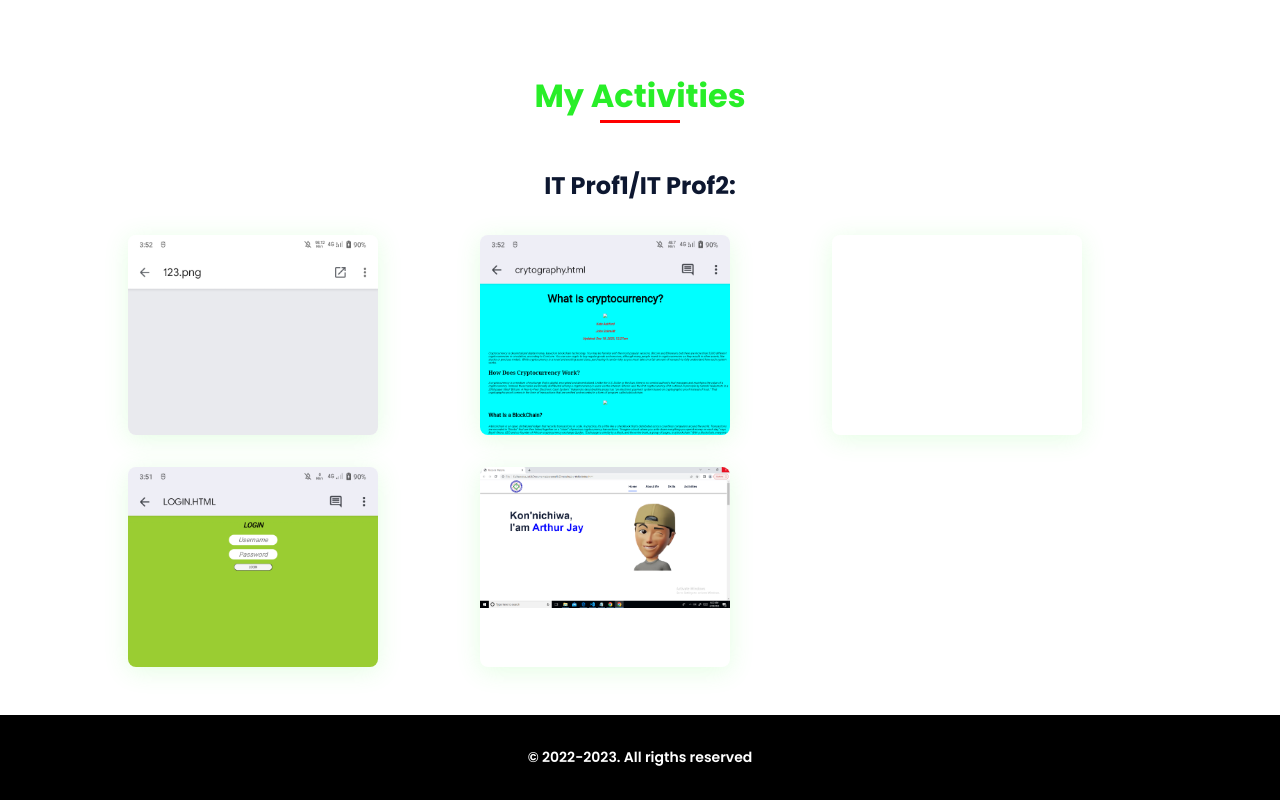
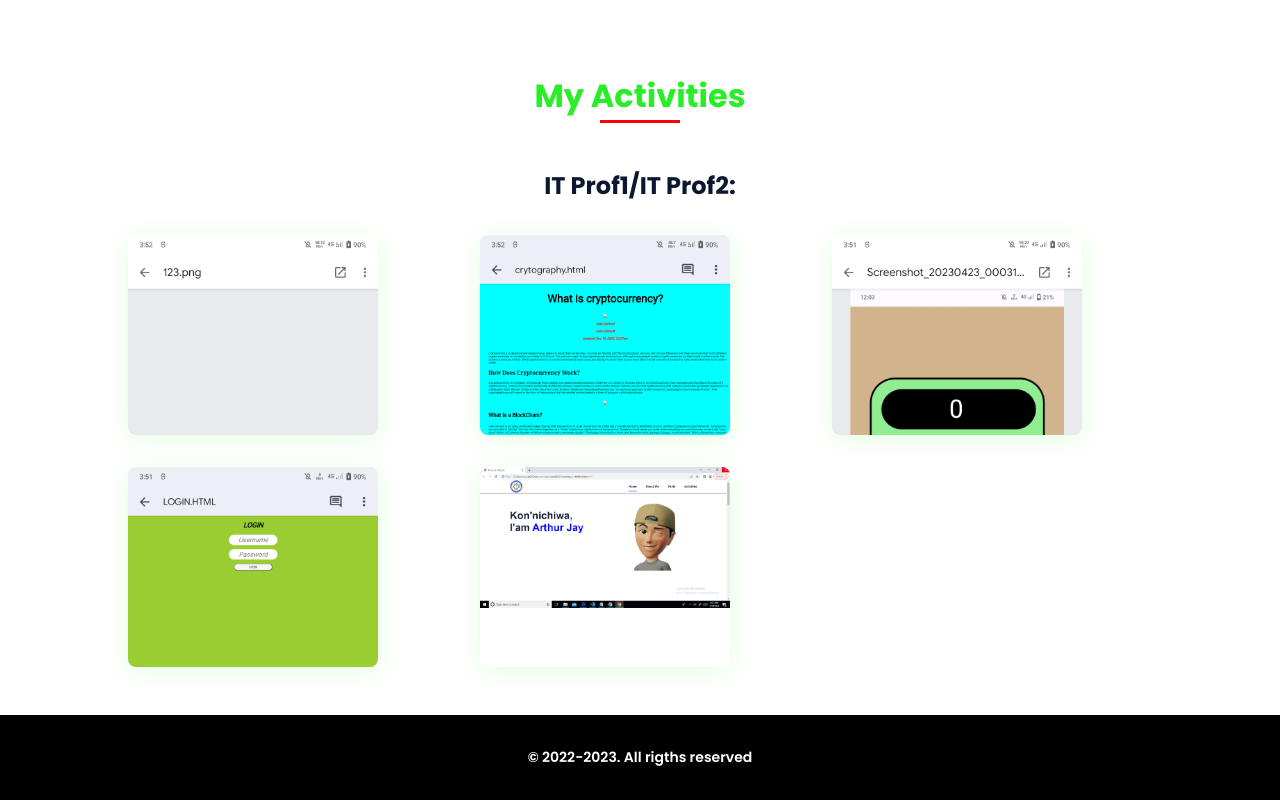
Before and after one commit to arthurj23/arthurjay.github.io, a plain HTML site: page index.html in a window 1280 px wide. Shown: the part 2012-2812 px from the top of the page. Drawn offline with Linux system fonts and the light colour scheme; files whose address does not match are found by name.

Commit message:
First Commit

```diff
--- a/index.html
+++ b/index.html
@@ -612,7 +612,7 @@ img {
                     </a>
 
                     <a href="file:///C:/Users/UA-IT4/Documents/arthurjay.github.io/calculator.html" class="activities__img">
-                        <img src="3.jpg" alt="">
+                        <img src="portfolio/3.jpg" alt="">
                     </a>
                     <a href="file:///C:/Users/ua_lab3/AppData/Local/Microsoft/Windows/INetCache/IE/YOD9VHMZ/LOGIN[1].HTML" class="activities__img">
                         <img src="2.jpg" alt="">
```
